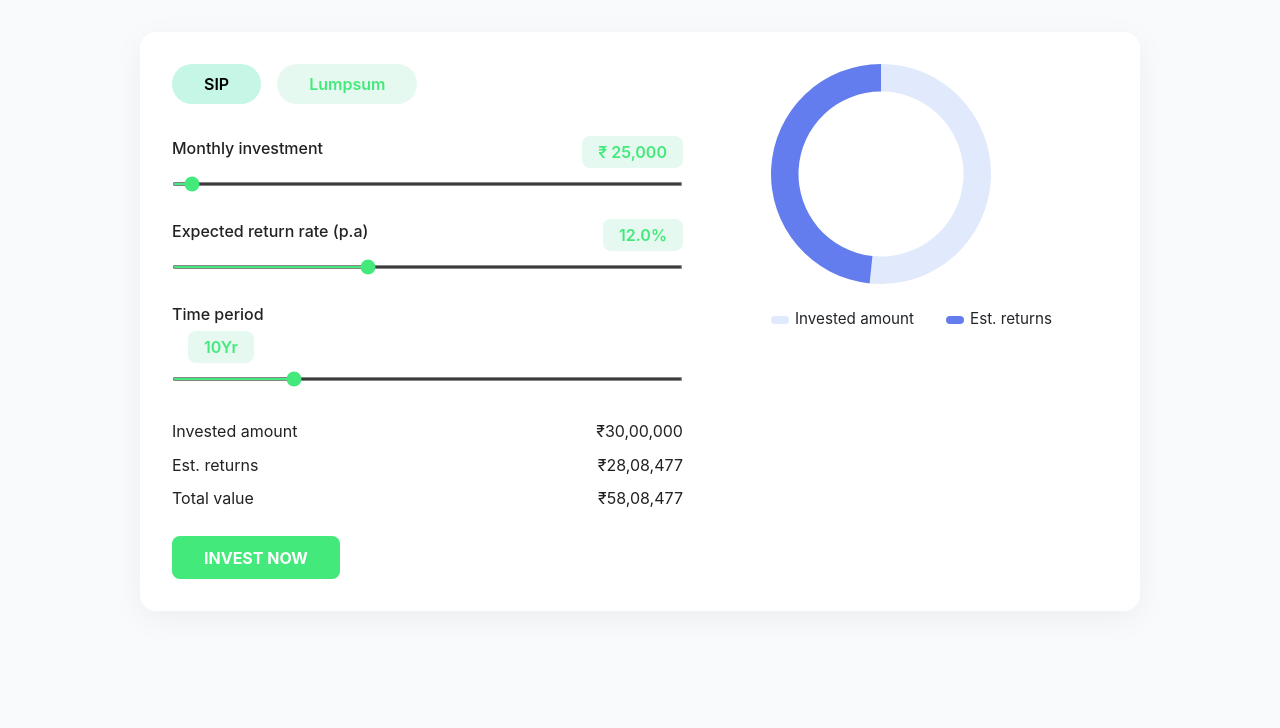
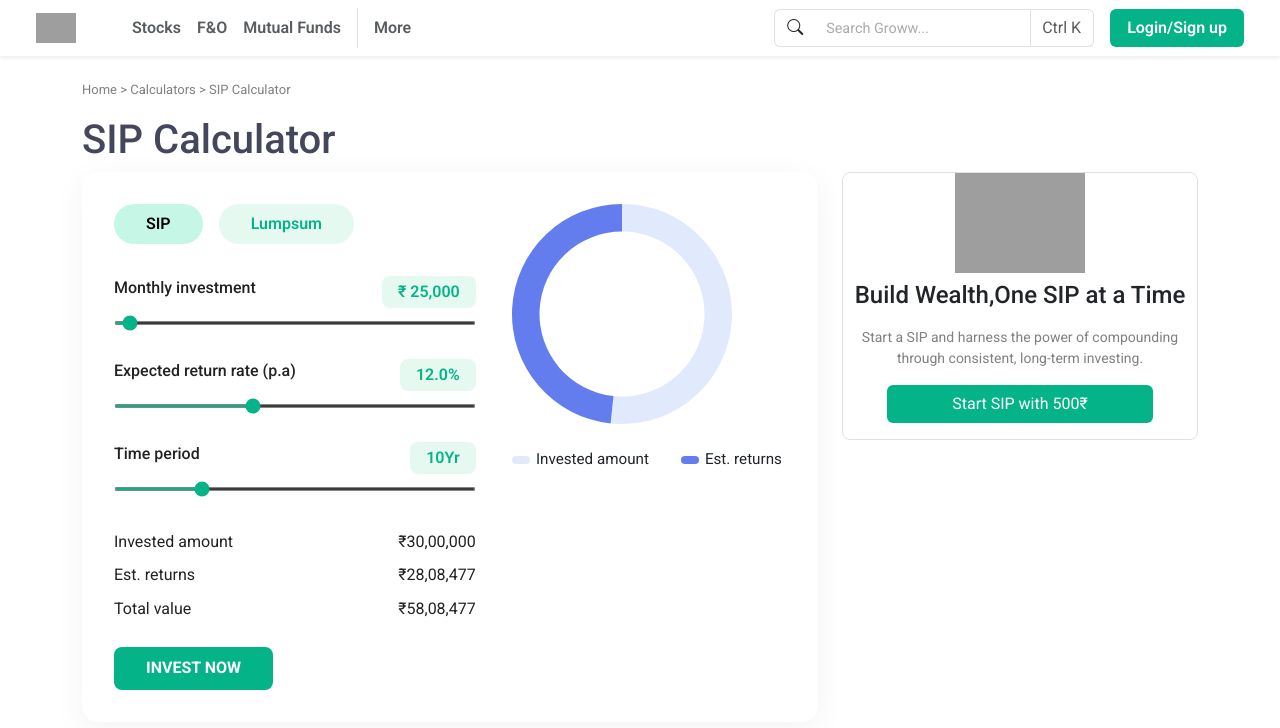
Before and after one commit to Daxrokz10/PR-1-Conditional-Statments-JS, a plain HTML site: page index.html in a window 1280 px wide. Drawn offline with nearby package versions, Linux system fonts and the light colour scheme; grey boxes are pictures that could not be loaded.

Commit message:
all changes

```diff
--- a/index.html
+++ b/index.html
@@ -5,11 +5,72 @@
   <meta charset="UTF-8" />
   <meta name="viewport" content="width=device-width, initial-scale=1.0" />
   <title>SIP Calculator</title>
+  <link rel="icon" href="https://cdn.brandfetch.io/groww.in/fallback/lettermark/theme/dark/h/256/w/256/icon?c=1bfwsmEH20zzEfSNTed">
   <link href="https://cdn.jsdelivr.net/npm/bootstrap@5.3.6/dist/css/bootstrap.min.css" rel="stylesheet" />
+  <link href="https://cdn.jsdelivr.net/npm/bootstrap-icons@1.10.5/font/bootstrap-icons.css" rel="stylesheet">
+
   <link rel="stylesheet" href="./style.css" />
 </head>
 
 <body>
+  <nav class="navbar navbar-expand-lg navbar-light bg-white shadow-sm px-4 fixed-top">
+  <div class="container-fluid">
+    <!-- Logo -->
+    <a class="navbar-brand d-flex align-items-center" href="#">
+      <img src="//assets-netstorage.groww.in/web-assets/billion_groww_desktop/prod/_next/static/media/groww_logo.961dcfc1.webp " alt="Groww" height="30" class="me-2">
+    </a>
+
+    <!-- Toggle for mobile -->
+    <button class="navbar-toggler" type="button" data-bs-toggle="collapse" data-bs-target="#navbarContent"
+      aria-controls="navbarContent" aria-expanded="false" aria-label="Toggle navigation">
+      <span class="navbar-toggler-icon"></span>
+    </button>
+
+    <!-- Links + Search + Login -->
+    <div class="collapse navbar-collapse" id="navbarContent">
+      <ul class="navbar-nav me-auto mb-2 mb-lg-0 ms-4">
+        <li class="nav-item">
+          <a class="nav-link fw-semibold text-muted" href="#">Stocks</a>
+        </li>
+        <li class="nav-item">
+          <a class="nav-link fw-semibold text-muted" href="#">F&O</a>
+        </li>
+        <li class="nav-item">
+          <a class="nav-link fw-semibold text-muted" href="#">Mutual Funds</a>
+        </li>
+        <li class="nav-item">
+          <a class="nav-link fw-semibold text-muted border-start ps-3 ms-2" href="#">More</a>
+        </li>
+      </ul>
+
+      <!-- Search Bar -->
+      <form class="d-flex align-items-center me-3" role="search" style="max-width: 320px; width: 100%;">
+        <div class="input-group">
+          <span class="input-group-text bg-white border-end-0">
+            <i class="bi bi-search"></i>
+          </span>
+          <input class="form-control border-start-0" type="search" placeholder="Search Groww..." aria-label="Search">
+          <span class="input-group-text bg-white text-muted border-start-0 border-end">
+            Ctrl K
+          </span>
+        </div>
+      </form>
+
+      <!-- Login Button -->
+      <button class="btn fw-semibold px-3">Login/Sign up</button>
+    </div>
+  </div>
+</nav>
+
+
+  <div class="container mt-5 headings">
+    <p class="heading-location">Home > Calculators > SIP Calculator</p>
+    <h1>SIP Calculator</h1>
+  </div>
+
+  <div class="container">
+    <div class="row">
+      <div class="col-12 col-lg-8 mb-4 mb-lg-0">
         <div class="sip-main-card">
           <div class="sip-left">
             <div class="sip-toggle">
@@ -22,7 +83,8 @@
                 <label>Monthly investment</label>
                 <div class="sip-value-box">₹ <span id="invest-value">25000</span></div>
               </div>
-        <input class="w-100" type="range" min="500" max="1000000" step="500" id="invest-range" oninput="handleChange()" />
+              <input class="w-100" type="range" min="500" max="1000000" step="500" id="invest-range"
+                oninput="handleChange()" />
 
             </div>
 
@@ -36,8 +98,11 @@
             </div>
 
             <div class="sip-field">
+              <div class="d-flex justify-content-between">
                 <label>Time period</label>
                 <div class="sip-value-box"><span id="time-value">10</span>Yr</div>
+              </div>
+
               <input type="range" min="1" max="40" step="1" id="time-range" oninput="handleChange()" />
             </div>
 
@@ -60,6 +125,19 @@
             </div>
           </div>
         </div>
+      </div>
+
+      <div class="col-12 col-lg-4">
+        <div class="one-at-time d-flex flex-column border border-1 rounded-3 text-center">
+          <img src="https://cms-resources.groww.in/uploads/Start_Investing_2_2286453507.png" alt="invest" style="height: 100px; width: 130px; margin: auto;" />
+          <h4 class="my-2">Build Wealth,One SIP at a Time</h4>
+          <p class="invest-p">Start a SIP and harness the power of compounding through consistent, long-term investing.</p>
+          <button class="btn invest-btn w-75 mx-auto  mb-3">Start SIP with 500₹</button>
+        </div>
+      </div>
+    </div>
+  </div>
+
 
   <script src="https://cdn.jsdelivr.net/npm/bootstrap@5.3.6/dist/js/bootstrap.bundle.min.js"></script>
   <script src="https://cdn.jsdelivr.net/npm/chart.js"></script>
--- a/style.css
+++ b/style.css
@@ -1,6 +1,13 @@
+@import url('https://fonts.googleapis.com/css2?family=Roboto:ital,wght@0,100..900;1,100..900&display=swap');
+
+*{
+  box-sizing: border-box;
+  margin: 0;
+  padding: 0;
+}
+
 body {
-  background: #f8fafc;
-  font-family: "Inter", "Segoe UI", Arial, sans-serif;
+  font-family: "Roboto", sans-serif;
   margin: 0;
   padding: 2rem;
 }
@@ -34,7 +41,7 @@ body {
   border-radius: 20px;
   padding: 0.5rem 2rem;
   font-weight: 600;
-  color: #43e97b;
+  color: #04b488;
   font-size: 1rem;
 }
 
@@ -57,7 +64,7 @@ body {
 .sip-value-box {
   display: inline-block;
   background: #e6f9f0;
-  color: #43e97b;
+  color: #04b488;
   font-weight: 600;
   font-size: 1rem;
   padding: 0.25rem 1rem;
@@ -70,7 +77,7 @@ input[type="range"] {
   margin-top: 0.4rem;
   height: 4px;
   background: #e0eafc;
-  accent-color: #43e97b;
+  accent-color: #04b488;
   border-radius: 4px;
 }
 
@@ -87,7 +94,7 @@ input[type="range"] {
 }
 
 .sip-invest-btn {
-  background-color: #43e97b;
+  background-color: #04b488;
   color: white;
   font-weight: bold;
   border: none;
@@ -140,3 +147,40 @@ input[type="range"] {
     margin-top: 2rem;
   }
 }
+
+.invest-btn{
+  background-color: #04b488;
+  color: white;
+}
+.invest-p{
+  margin-top: 10px;
+  color: gray;
+  font-size: 14px;
+}
+
+.navbar-brand strong {
+  font-size: 1.2rem;
+  color: #000;
+}
+
+.nav-link:hover {
+  color: #000 !important;
+}
+
+.input-group input::placeholder {
+  color: #aaa;
+  font-size: 0.9rem;
+}
+
+nav button{
+  background-color: #04b488!important;
+  color: white!important;
+}
+
+.heading-location{
+  font-size: 13px;
+  color: gray;
+}
+h1{
+  color: #44475b;
+}
```
Also changed, not shown: 1 other file. Lines whose indentation alone changed are shown as unchanged.
